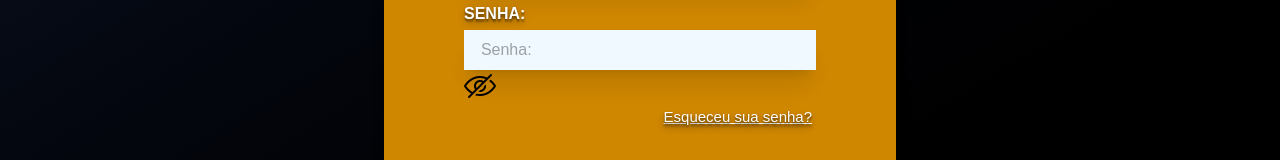
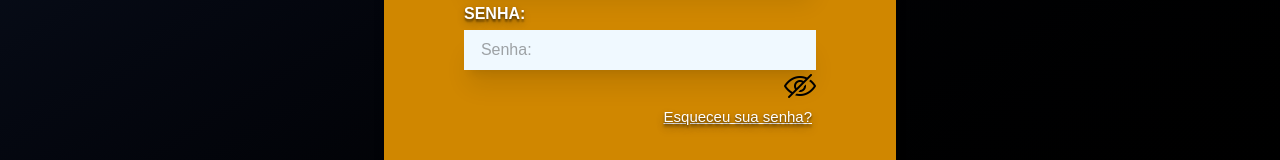
Before and after one commit to Uius/TCC-GP6, a Next.js app in the folder tccgp6/: page /login in a window 1280 px wide. Shown: the part 449-609 px from the top of the page. Built offline with nearby package versions, Linux system fonts and the light colour scheme.

Commit message:
olho desgraçado

```diff
--- a/tccgp6/src/app/login/page.tsx
+++ b/tccgp6/src/app/login/page.tsx
@@ -46,7 +46,7 @@ export default function Login() {
               width={24}
               height={24}
               onClick={toggle}
-             className="w-8 h-8 pointer"
+             className="w-8 h-8 pointer justify-self-end "
             />            <p className="text-shadow-lg/30 block text-white mb-1 justify-self-end text-[15px] m-1 underline"> Esqueceu sua senha? </p>
           </div>
           <br></br>
```
